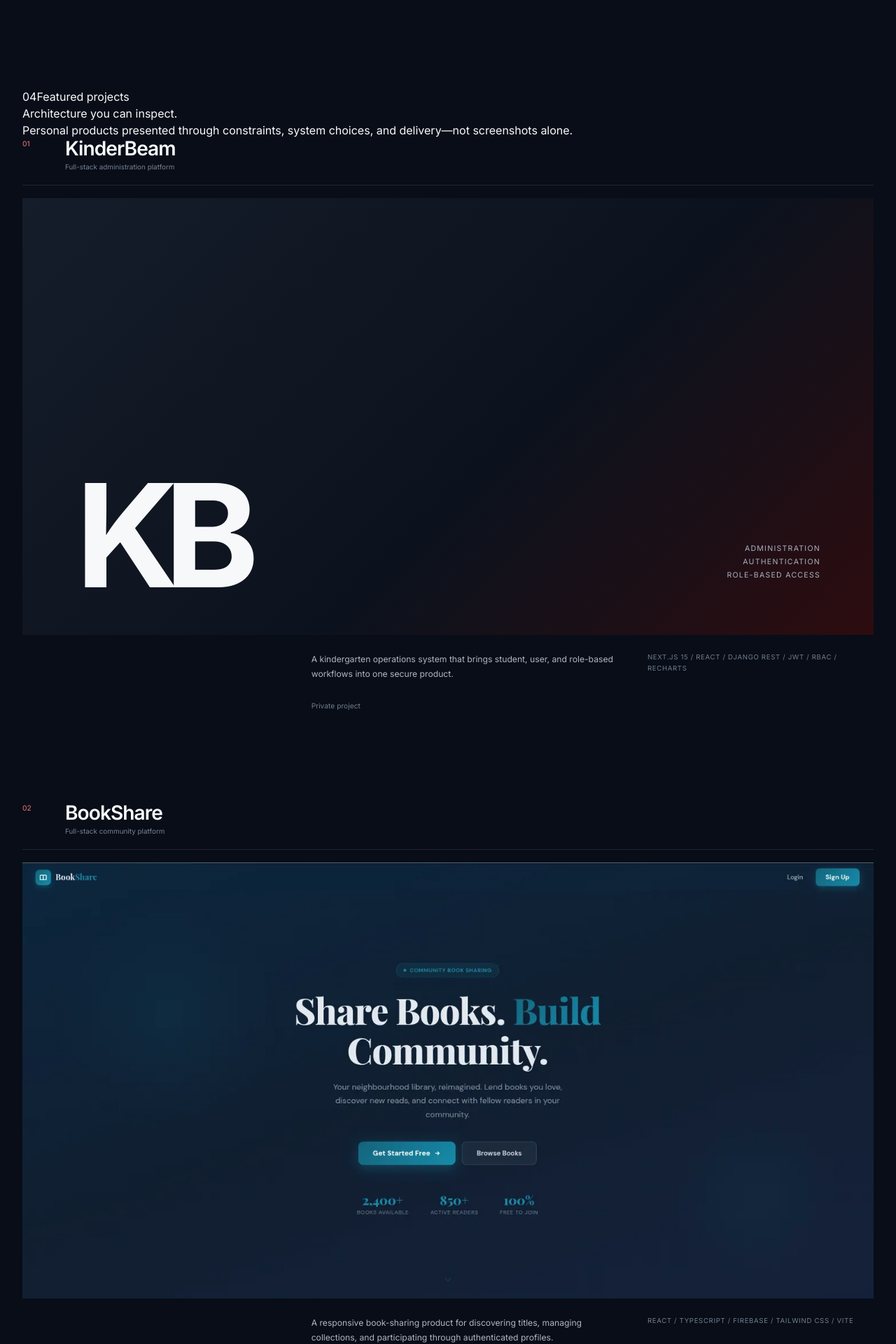
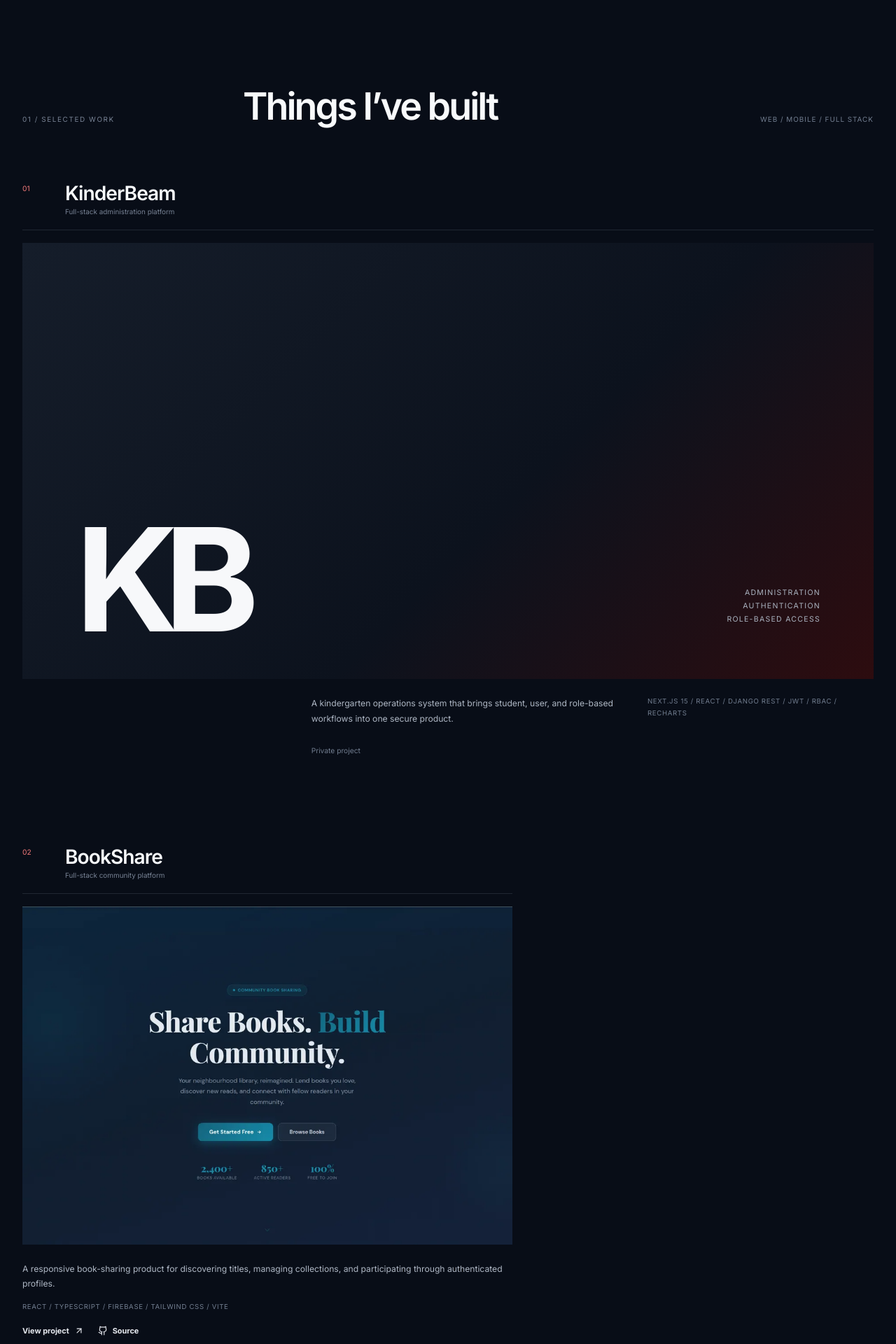
Before and after one commit to KeniKT/kenean-tilahun-portfolio, a React (Vite) app: page / in a window 1280 px wide. Shown: the part 4700-6620 px from the top of the page at 70% size. Built offline with nearby package versions, Linux system fonts and the light colour scheme.

Commit message:
feat: enhance work section grid and project filtering

```diff
--- a/src/components/sections/Work.jsx
+++ b/src/components/sections/Work.jsx
@@ -1,16 +1,14 @@
-import { ArrowUpRight } from 'lucide-react';
 import { additionalProjects, projects } from '../../data/portfolio';
 import ProjectCard from '../projects/ProjectCard';
 import Reveal from '../ui/Reveal';
-import SectionHeading from '../ui/SectionHeading';
 
 export default function Work() {
+  const allProjects = [...projects, ...additionalProjects];
+  const layouts = ['wide', 'left', 'right', 'left', 'wide'];
   return (
-    <section className="section shell" id="projects" aria-labelledby="projects-title">
-      <Reveal><SectionHeading id="projects-title" index="04" eyebrow="Featured projects" title="Architecture you can inspect." description="Personal products presented through constraints, system choices, and delivery—not screenshots alone." /></Reveal>
-      <div className="projects-list">{projects.map((project, index) => <Reveal key={project.id} delay={index * 60}><ProjectCard project={project} index={index} /></Reveal>)}</div>
-      <Reveal><div className="additional-heading"><p className="section-kicker"><span>05</span>Additional production work</p><h2>From stakeholder brief to live system.</h2></div></Reveal>
-      <div className="additional-grid">{additionalProjects.map((project, index) => <Reveal key={project.id} delay={index * 70}><article className="additional-card"><div className="additional-image"><img src={project.image} width={project.imageWidth} height={project.imageHeight} loading="eager" decoding="async" alt={`${project.title} website preview`} /></div><div><p className="eyebrow">{project.period}</p><h3>{project.title}</h3><p>{project.text}</p><ul className="tag-list" aria-label={`${project.title} technologies`}>{project.technologies.map((tech) => <li key={tech}>{tech}</li>)}</ul><a href={project.liveUrl} target="_blank" rel="noreferrer">Visit website <ArrowUpRight size={16} /></a></div></article></Reveal>)}</div>
+    <section className="section work-section shell" id="work" aria-labelledby="work-title">
+      <Reveal><header className="editorial-heading work-heading"><p>01 / Selected work</p><h2 id="work-title">Things I’ve built</h2><span>Web / Mobile / Full stack</span></header></Reveal>
+      <div className="projects-list">{allProjects.map((project, index) => <Reveal key={project.id}><ProjectCard project={project} index={index} layout={layouts[index]} /></Reveal>)}</div>
     </section>
   );
 }
```
